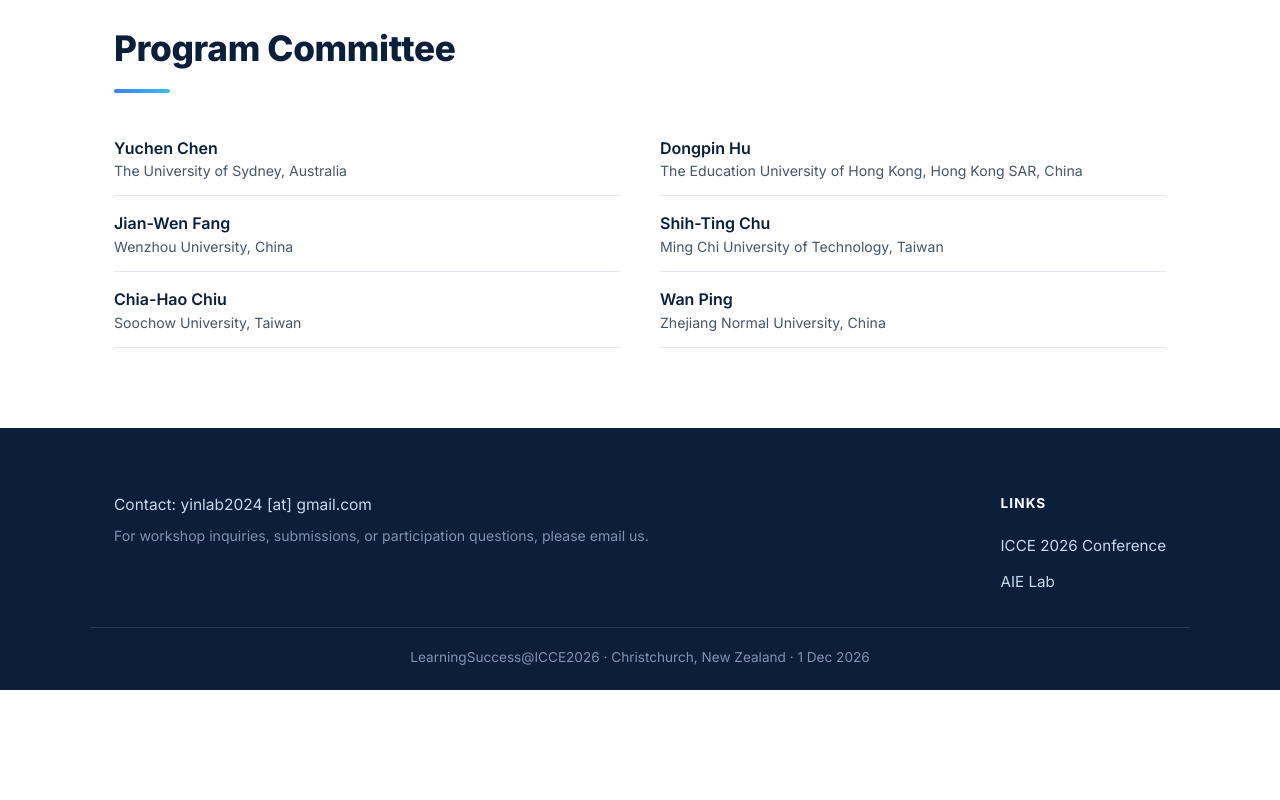
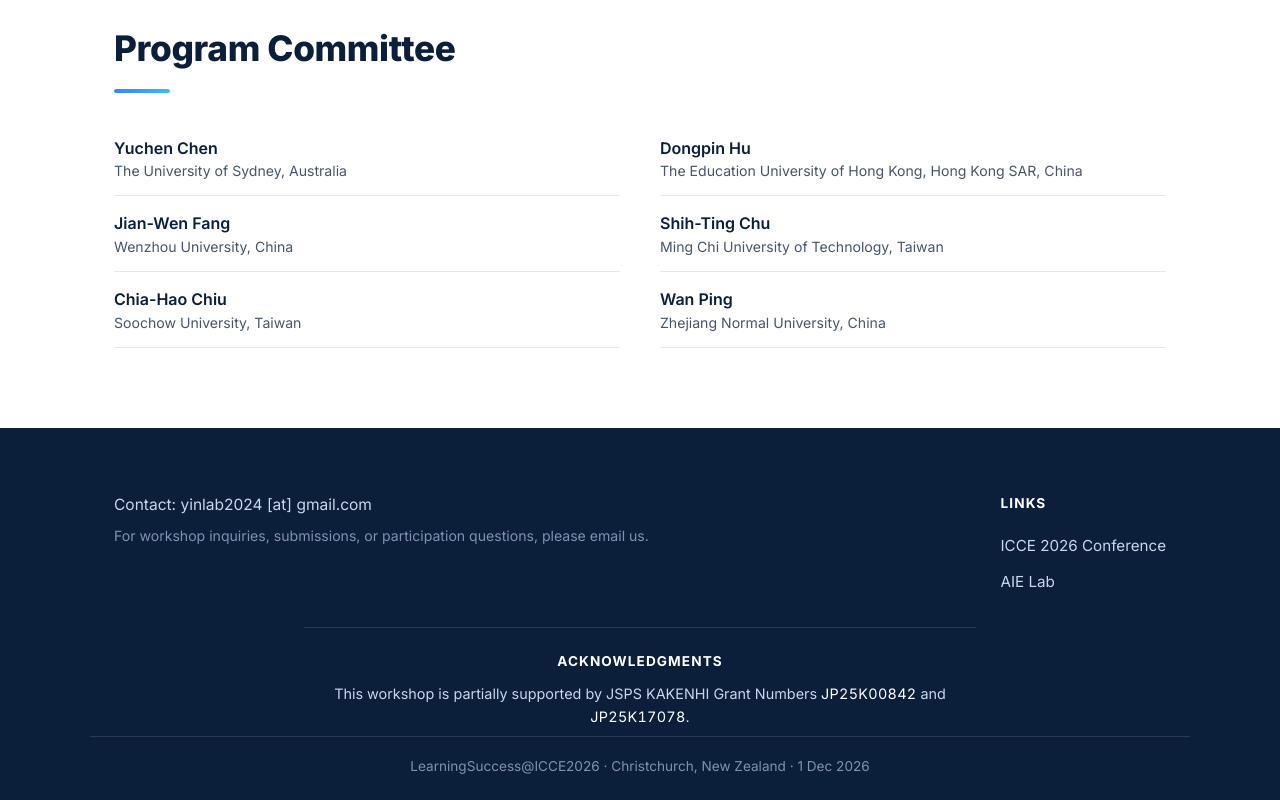
Before and after one commit to YinlabKyudai/learning-success, a plain HTML site: page index.html in a window 1280 px wide. Shown: the part 6127-6927 px from the top of the page. Before the commit the page ends 6817 px from the top, so only its background shows below. Drawn offline with Linux system fonts and the light colour scheme.

Commit message:
Add JSPS KAKENHI acknowledgments to the footer.
Co-authored-by: Cursor <cursoragent@cursor.com>

```diff
--- a/css/style.css
+++ b/css/style.css
@@ -926,6 +926,37 @@ a:hover {
   color: var(--cyan-400);
 }
 
+.footer-ack {
+  border-top: 1px solid rgba(255, 255, 255, 0.12);
+  padding-top: 22px;
+  padding-bottom: 8px;
+  max-width: 42rem;
+  margin-left: auto;
+  margin-right: auto;
+  text-align: center;
+}
+
+.footer-ack h3 {
+  color: #fff;
+  font-size: 0.85rem;
+  font-weight: 700;
+  text-transform: uppercase;
+  letter-spacing: 0.08em;
+  margin-bottom: 10px;
+}
+
+.footer-ack p {
+  font-size: 0.9rem;
+  color: #c7d7ec;
+  line-height: 1.6;
+}
+
+.footer-grant {
+  color: #fff;
+  font-variant-numeric: tabular-nums;
+  letter-spacing: 0.02em;
+}
+
 .footer-bottom {
   border-top: 1px solid rgba(255, 255, 255, 0.12);
   padding-top: 18px;
--- a/index.html
+++ b/index.html
@@ -426,6 +426,10 @@
         <a href="https://yin.cc.kyushu-u.ac.jp/home/" target="_blank" rel="noopener">AIE Lab</a>
       </div>
     </div>
+    <div class="container footer-ack">
+      <h3>Acknowledgments</h3>
+      <p>This workshop is partially supported by JSPS KAKENHI Grant Numbers <span class="footer-grant">JP25K00842</span> and <span class="footer-grant">JP25K17078</span>.</p>
+    </div>
     <div class="container footer-bottom">
       <p>LearningSuccess@ICCE2026 · Christchurch, New Zealand · 1 Dec 2026</p>
     </div>
```
